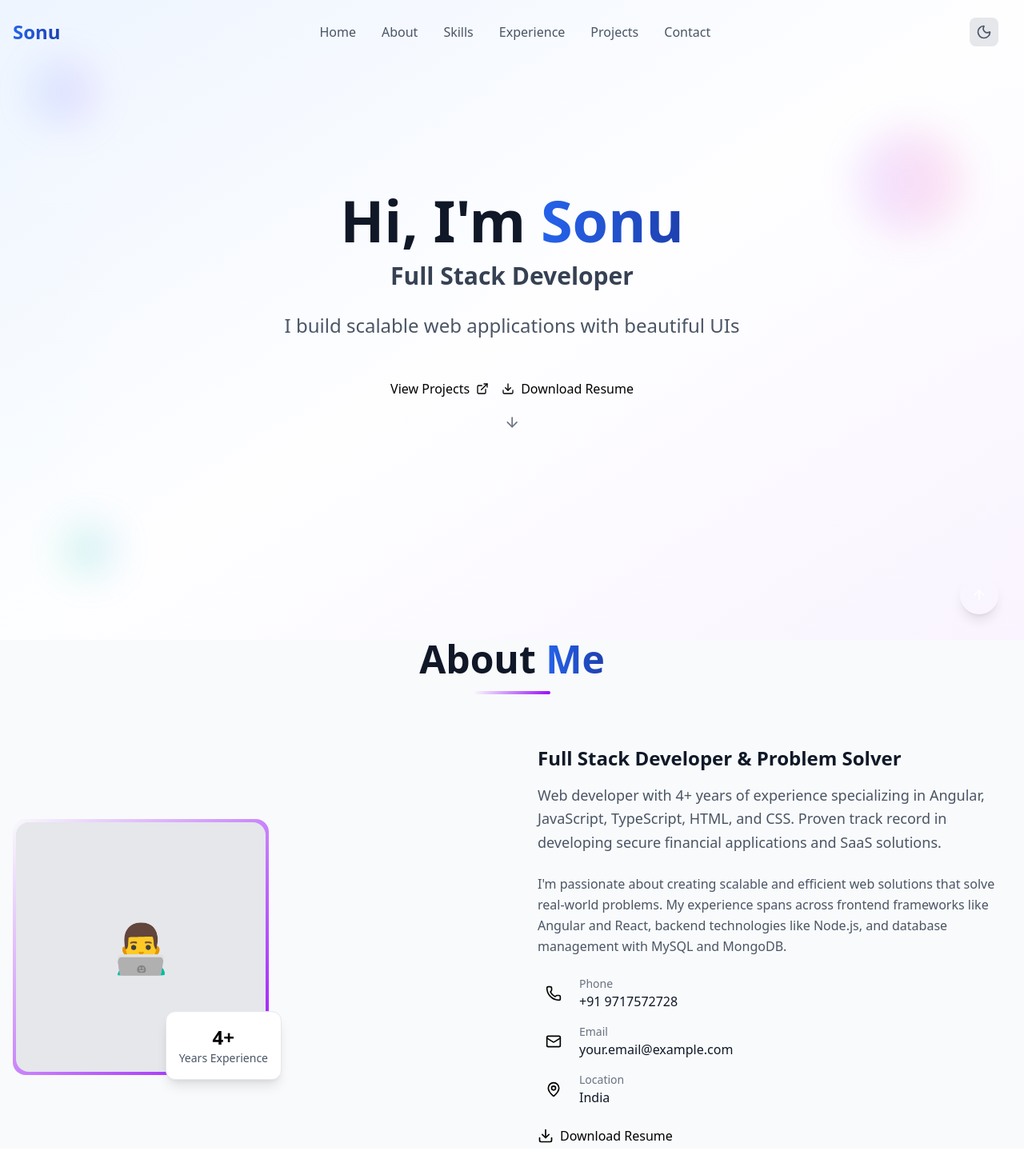
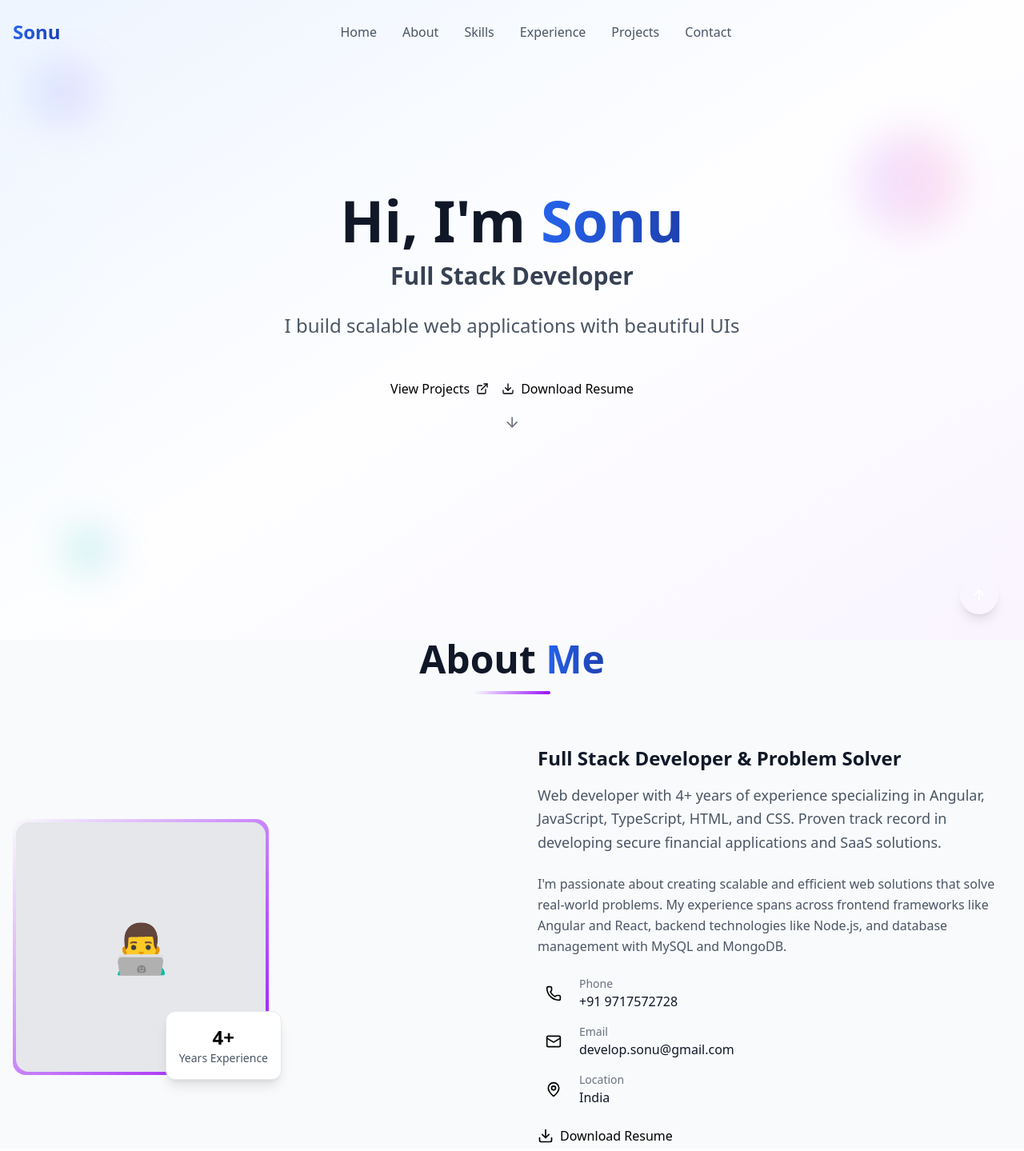
Before and after one commit to sonurajput9620/portfolio, a React (Vite) app: page / in a window 1280 px wide. Shown: the top 1439 px of the page at 80% size. Built offline with nearby package versions, Linux system fonts and the light colour scheme.

Commit message:
Add resume PDF and update personal information in portfolio data

```diff
--- a/src/components/Header.tsx
+++ b/src/components/Header.tsx
@@ -6,7 +6,7 @@ import { useDarkMode } from '../hooks/useDarkMode';
 const Header: React.FC = () => {
   const [isScrolled, setIsScrolled] = useState(false);
   const [isMobileMenuOpen, setIsMobileMenuOpen] = useState(false);
-  const { darkMode, toggleDarkMode } = useDarkMode();
+  // const { darkMode, toggleDarkMode } = useDarkMode();
 
   const navItems = [
     { label: 'Home', href: '#home' },
@@ -75,7 +75,7 @@ const Header: React.FC = () => {
 
           {/* Dark Mode Toggle & Mobile Menu */}
           <div className="flex items-center space-x-4">
-            <motion.button
+            {/* <motion.button
               initial={{ opacity: 0, scale: 0 }}
               animate={{ opacity: 1, scale: 1 }}
               transition={{ delay: 0.5 }}
@@ -88,10 +88,10 @@ const Header: React.FC = () => {
               ) : (
                 <Moon className="w-5 h-5 text-gray-600" />
               )}
-            </motion.button>
+            </motion.button> */}
 
             {/* Mobile Menu Button */}
-            <motion.button
+            {/* <motion.button
               initial={{ opacity: 0, scale: 0 }}
               animate={{ opacity: 1, scale: 1 }}
               transition={{ delay: 0.6 }}
@@ -104,7 +104,7 @@ const Header: React.FC = () => {
               ) : (
                 <Menu className="w-6 h-6" />
               )}
-            </motion.button>
+            </motion.button> */}
           </div>
         </div>
 
--- a/src/components/sections/Contact.tsx
+++ b/src/components/sections/Contact.tsx
@@ -26,9 +26,11 @@ const Contact: React.FC = () => {
     // Simulate form submission (replace with actual form handling)
     try {
       await new Promise(resolve => setTimeout(resolve, 1000));
+      window.open(`mailto:develop.sonu@gmail.com?subject=${formData.subject}&body=${formData.message}`, '_blank');
       setSubmitStatus('success');
       setFormData({ name: '', email: '', subject: '', message: '' });
     } catch (error) {
+      console.error('Error submitting contact form:', error);
       setSubmitStatus('error');
     } finally {
       setIsSubmitting(false);
@@ -197,7 +199,7 @@ const Contact: React.FC = () => {
                       onChange={handleInputChange}
                       required
                       className="w-full px-4 py-3 border border-gray-300 dark:border-gray-600 rounded-lg focus:ring-2 focus:ring-primary-500 focus:border-transparent dark:bg-gray-700 dark:text-white transition-colors duration-300"
-                      placeholder="your.email@example.com"
+                      placeholder="develop.sonu@gmail.com"
                     />
                   </div>
                 </div>
--- a/src/components/sections/Projects.tsx
+++ b/src/components/sections/Projects.tsx
@@ -17,8 +17,8 @@ const ProjectCard: React.FC<ProjectCardProps> = ({ project, index }) => {
       whileInView={{ opacity: 1, y: 0 }}
       viewport={{ once: true }}
       transition={{ duration: 0.6, delay: index * 0.2 }}
-      onHoverStart={() => setIsHovered(true)}
-      onHoverEnd={() => setIsHovered(false)}
+      // onHoverStart={() => setIsHovered(true)}
+      // onHoverEnd={() => setIsHovered(false)}
       className="bg-white dark:bg-gray-800 rounded-2xl overflow-hidden shadow-lg hover:shadow-2xl transition-all duration-300 border border-gray-200 dark:border-gray-700 group"
     >
       {/* Project Image */}
@@ -117,7 +117,7 @@ const ProjectCard: React.FC<ProjectCardProps> = ({ project, index }) => {
         </div>
 
         {/* Action Buttons */}
-        <div className="flex gap-3 pt-4">
+        {/* <div className="flex gap-3 pt-4">
           {project.liveUrl && (
             <a
               href={project.liveUrl}
@@ -140,7 +140,7 @@ const ProjectCard: React.FC<ProjectCardProps> = ({ project, index }) => {
               Code
             </a>
           )}
-        </div>
+        </div> */}
       </div>
     </motion.div>
   );
@@ -175,7 +175,7 @@ const Projects: React.FC = () => {
         </motion.div>
 
         {/* Filter Buttons */}
-        <motion.div
+        {/* <motion.div
           initial={{ opacity: 0, y: 20 }}
           whileInView={{ opacity: 1, y: 0 }}
           viewport={{ once: true }}
@@ -196,7 +196,7 @@ const Projects: React.FC = () => {
               {category.charAt(0).toUpperCase() + category.slice(1)}
             </button>
           ))}
-        </motion.div>
+        </motion.div> */}
 
         {/* Projects Grid */}
         <AnimatePresence mode="wait">
--- a/src/data/portfolio.ts
+++ b/src/data/portfolio.ts
@@ -3,10 +3,10 @@ export const personalInfo = {
   role: "Full Stack Developer",
   subtitle: "I build scalable web applications with beautiful UIs",
   phone: "+91 9717572728",
-  email: "your.email@example.com", // Update with your actual email
-  linkedin: "https://linkedin.com/in/yourprofile", // Update with your actual LinkedIn
-  github: "https://github.com/yourprofile", // Update with your actual GitHub
-  portfolio: "https://yourportfolio.com", // Update with your actual portfolio
+  email: "develop.sonu@gmail.com", // Update with your actual email
+  linkedin: "https://www.linkedin.com/in/sonu-a6465b22a", // Update with your actual LinkedIn
+  github: "https://github.com/sonurajput9620", // Update with your actual GitHub
+  portfolio: "https://dev-sonu-portfolio.netlify.app/", // Update with your actual portfolio
   resumeUrl: "/resume.pdf", // Add your resume PDF to public folder
   bio: "Web developer with 4+ years of experience specializing in Angular, JavaScript, TypeScript, HTML, and CSS. Proven track record in developing secure financial applications and SaaS solutions."
 };
@@ -165,7 +165,7 @@ export const socialLinks = [
   },
   {
     name: "Email",
-    url: "mailto:your.email@example.com",
+    url: "mailto:develop.sonu@gmail.com",
     icon: "Mail"
   }
 ];
```
Also changed, not shown: 1 other file (tests, documents, lock files or other folders).
